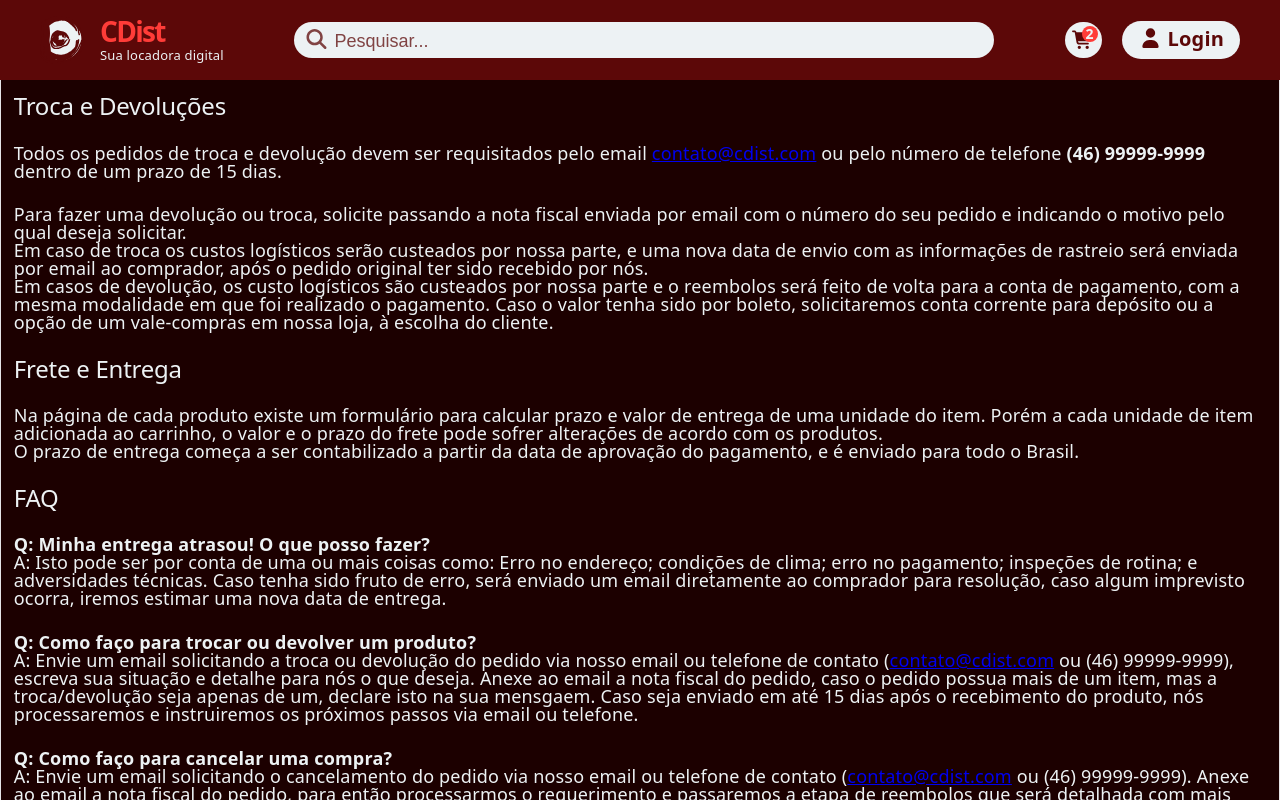
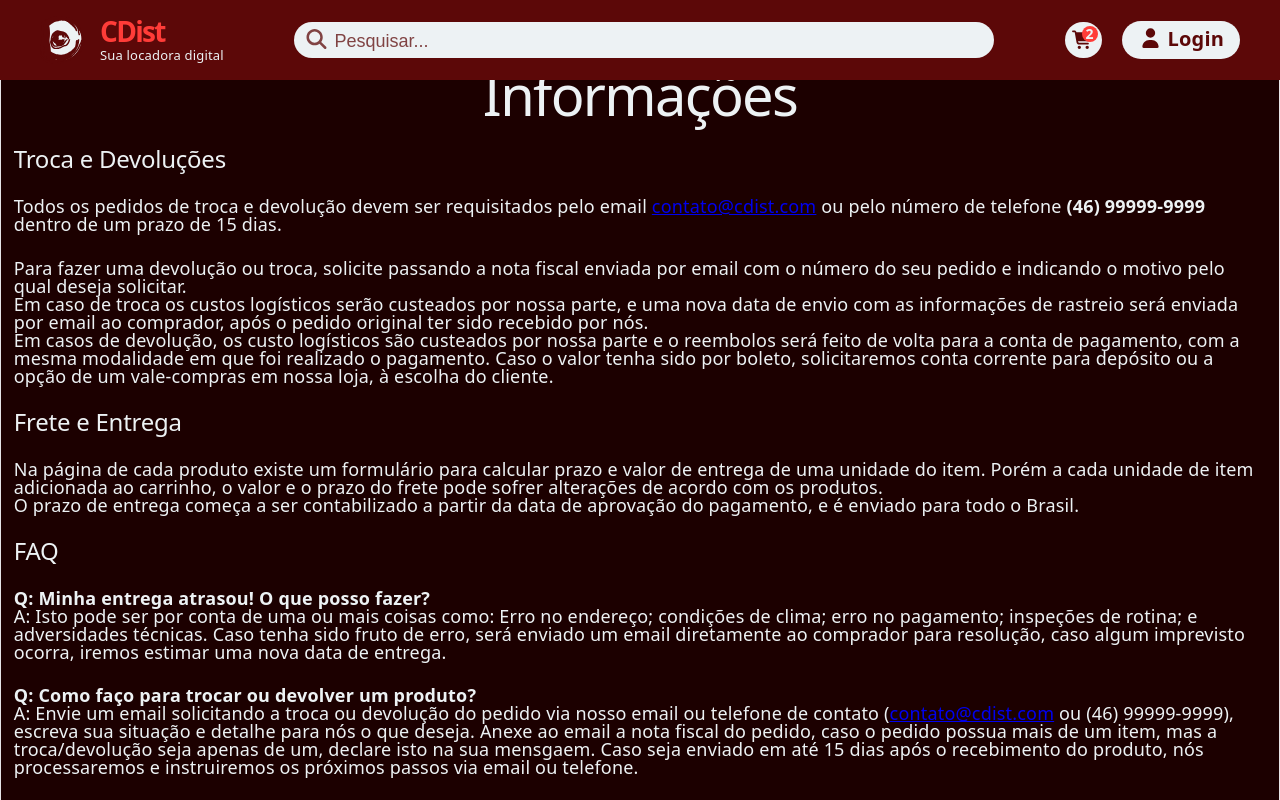
Before and after one commit to Gaardenn/ProjetoECommerceLAEC, a React (Vite) app in the folder 02_Source/ProjetoECommerce/: page /informacoes in a window 1280 px wide. Shown: the top 800 px of the page. Built offline with nearby package versions, Linux system fonts and the light colour scheme.

Commit message:
fix: página de informações estava por baixo da navbar, ocultando seu título

```diff
--- a/02_Source/ProjetoECommerce/src/styles/Informacoes.css
+++ b/02_Source/ProjetoECommerce/src/styles/Informacoes.css
@@ -1,4 +1,5 @@
 .page-body {
+    margin-top: 4.16%;
     background-color: #1C0000;
 }
 
```
